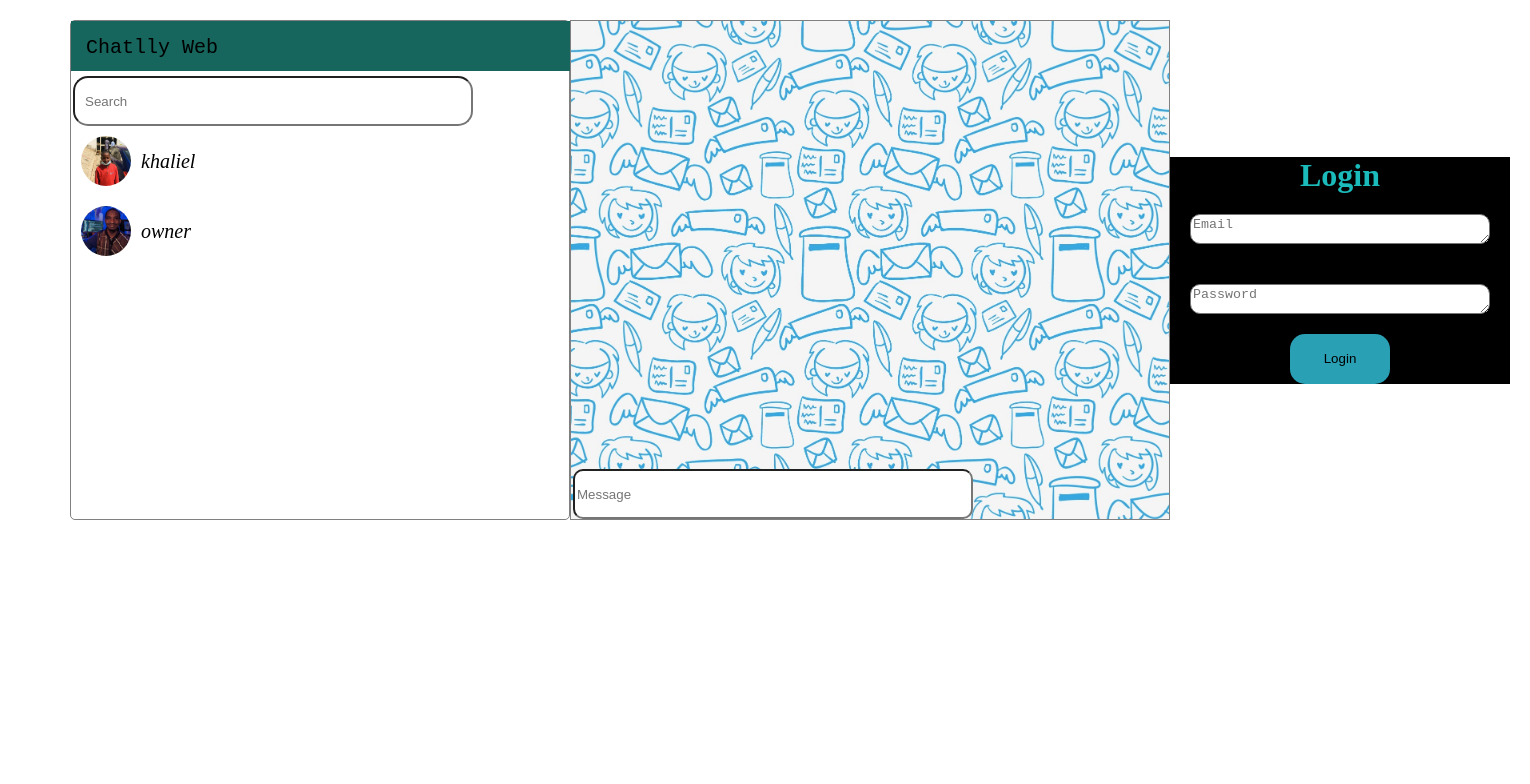
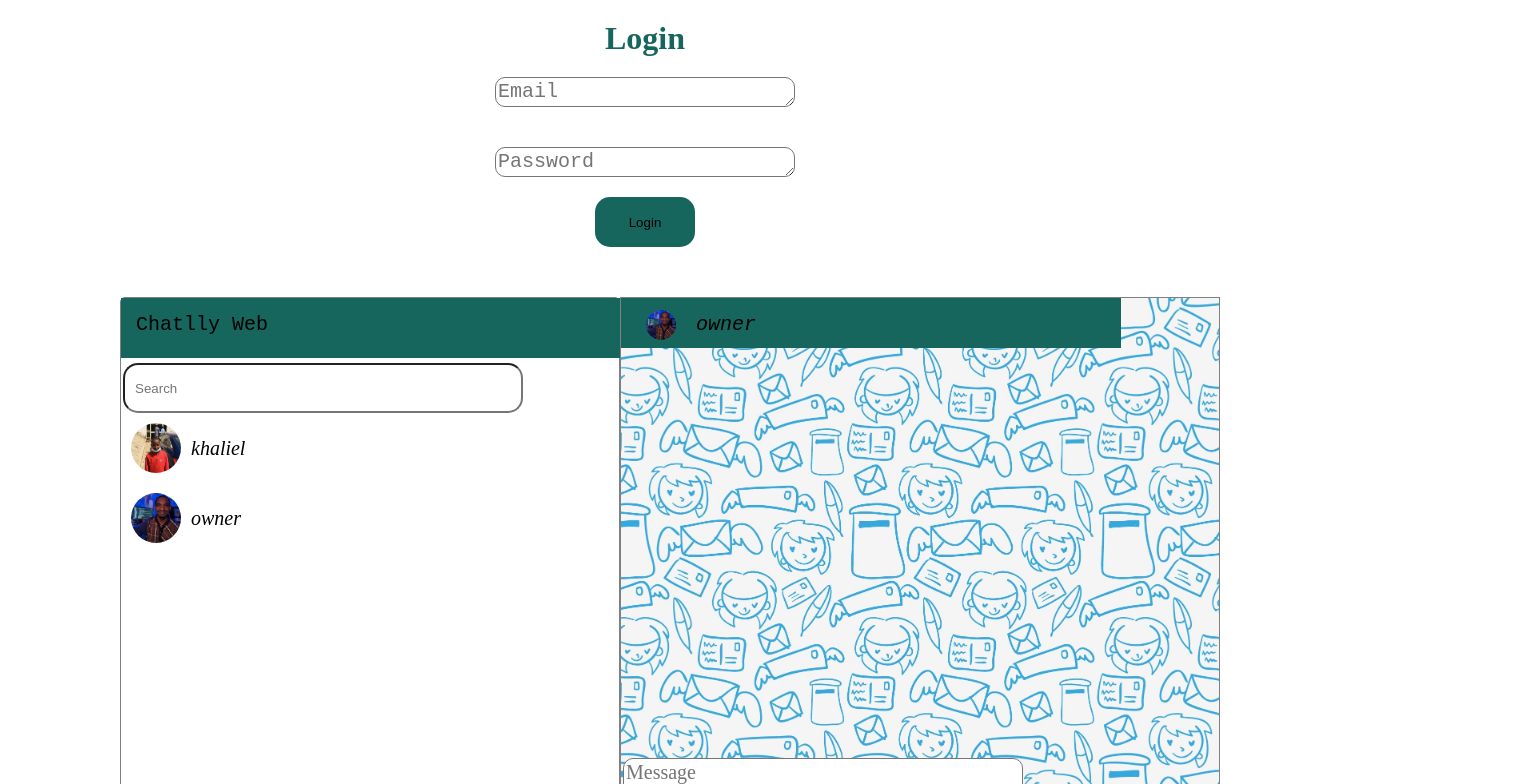
Before and after one commit to codeswot/chatlly-web, a React (Create React App) app: page /login in a window 1280 px wide. Shown: the top 784 px of the page, 1530 px wide, since content can reach past the window. Built offline with nearby package versions, Linux system fonts and the light colour scheme.

Commit message:
add some styles

```diff
--- a/src/App.js
+++ b/src/App.js
@@ -9,13 +9,15 @@
   return (
     <div className="App">
       <Router>
+      <Routes>
+            <Route path='/login' element={<Login />} />
+            <Route path='/register' element={<Register />} />
+        </Routes>
+        <div className="body">
         <SideBar />
         <Users />
         <MessageBox />
-        <Routes>
-            <Route path='/login' element={<Login />} />
-            <Route path='/register' element={<Register />} />
-        </Routes>
+        </div>
       </Router>
     </div>
   );
--- a/src/index.css
+++ b/src/index.css
@@ -4,12 +4,15 @@
   align-items: center;
 }
 .App{
-  display: inline-flex;
+  display: grid;
   padding: 20px 20px 20px;
-  justify-content: center;
 }
+.body{
+  display: flex;
+  margin: 50px;
+}
+
 .message-box{
-  display: flex;
   background-image: url("./08.jpg");
   background-size: cover;
    border: gray solid 1px;
@@ -19,11 +22,14 @@
 }
 
 .input{
+  color: #797373;
   background-color: rgb(255, 255, 255);
   width: 400px;
-  height: 50px;
+  height: 40px;
+  font-family: 'Times New Roman', Times, serif;
   border-radius: 10px;
   margin-left: 2px;
+  margin-top: 410px;
 }
 .sideBar{
   width: 50px;
@@ -53,7 +59,7 @@
 header{
   font-family: 'Courier New', Courier, monospace;
   font-size: 20px;
-  height: 50px;
+  height: 60px;
   padding: 15px ;
   width: 500px;
   background-color: #16665d;
@@ -77,7 +83,7 @@
   font-size: 20px;
 }
 .login-page,.register-page{
-  background-color: black;
+  /* background-color: black; */
   align-items: center;
   display: grid;
 }
@@ -85,12 +91,14 @@
   margin: 20px;
   height: 30px;
   width: 300px;
+  font-size: 20px;
+  font-family: 'Courier New', Courier, monospace;
   border-radius: 10px;
 }
 button{
   display: grid;
   border: none;
-  background-color: #2aa0b4;
+  background-color: #16665d;
   height: 50px;
   width: 100px;
   border-radius: 15px;
@@ -99,5 +107,19 @@
   color: #edf2f3 ;
 }
 h1{
-  color: #1cbbbb;
+  color: #16665d;
 }
+.message-box header{
+ margin-left: 0;
+ height: 50px;
+}
+header .user-two img{
+  border-radius: 50%;
+  margin: 10px;
+  position: absolute;
+  width: 30px;
+  height: 30px;
+}header .user-two p{
+  display: flex;
+  padding-left: 60px;
+}
--- a/src/messageBox.js
+++ b/src/messageBox.js
@@ -1,7 +1,13 @@
 const MessageBox = () => {
     return (
         <div className="message-box">
-            <input placeholder="Message" className="input" type="text" />
+            <header>
+            <div className="user-two">
+                    <img src={require("./Screenshot from 2023-10-04 20-17-36.png")} alt="khaliel" />
+                    <p id="user-id">owner</p>
+                </div>
+            </header>
+            <textarea placeholder="Message" className="input" type="text" />
         </div>
     );
 }
--- a/src/register.js
+++ b/src/register.js
@@ -2,6 +2,7 @@
     return (
         <div className="register-page">
             <h1>Register</h1>
+            <textarea rows="1" placeholder="Name"/>
             <textarea cols="30" rows="1" placeholder="Email"/>
             <textarea className="password" cols="30" rows="1" placeholder="Password"/>
             <button type='submit'>Submit</button>
```
